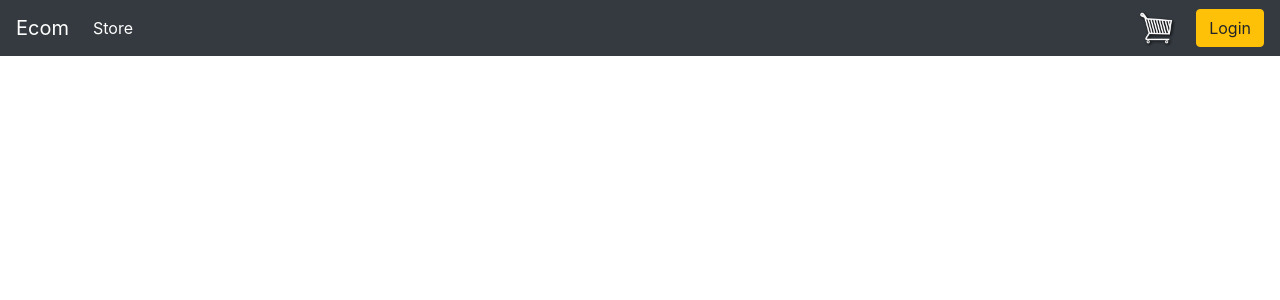
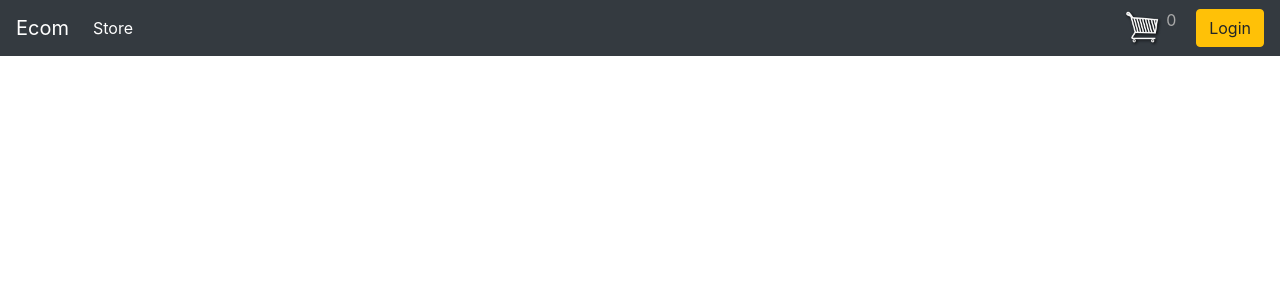
Before and after one commit to TQL1005/ecom, a Django app: page / in a window 1280 px wide. Shown: the top 300 px of the page. Run offline with Django 5.2, Linux system fonts and the light colour scheme; data that the repository does not hold is empty; some libraries are stand-ins or nearby versions.

Commit message:
add count

```diff
--- a/python/ecom/frontend/templates/index.html
+++ b/python/ecom/frontend/templates/index.html
@@ -20,11 +20,10 @@
 	      </li>
 
 	    </ul>
-      <a>
-        <img  id="cart-icon" style="width: 38px;margin-right: 20px;" src="{% static 'images/cart.png' %}">
-      </a>
-      <p id="cart-total">{{cartItems}}</p>
-
+      <div style="margin-right: 20px;">
+        <img id="cart-icon" style="width: 38px; vertical-align: middle;" src="{% static 'images/cart.png' %}">
+        <p id="cart-total" style="display: inline-block; vertical-align: top;color:darkgrey;">0</p>
+    </div>
 	    <div class="form-inline my-2 my-lg-0">
             <button class="btn btn-warning"  onclick="showLogin()"> Login </button>
             <div id="show">
@@ -49,6 +48,8 @@
 </html>
 
 <script>
+
+    sessionStorage.clear();
     // fetch_data();
     function showLogin() {
         const e = document.getElementById('show');
--- a/python/ecom/static/js/cart.js
+++ b/python/ecom/static/js/cart.js
@@ -1,4 +1,5 @@
 var btnCart = document.getElementsByClassName("update-cart");
+let x = 0;
 for (let index = 0; index < btnCart.length; index++) {
     btnCart[index].addEventListener("click", myFunc);
 }
@@ -6,4 +7,21 @@ function myFunc(event) {
     var productId = event.target.getAttribute('data-product');
     var action = event.target.getAttribute('data-action');
     console.log("product " + productId + " action " + action);
+    let x = 0;
+    if (sessionStorage.getItem(productId)){
+        x = parseInt(sessionStorage.getItem(productId));
+    }else{
+        x = 0;
+    }
+    if (action){
+        x = x + 1;
+    }
+    sessionStorage.setItem(productId,x);
+
+    if (sessionStorage.clickcount) {
+        sessionStorage.clickcount = Number(sessionStorage.clickcount) + 1;
+        document.getElementById("cart-total").innerHTML = sessionStorage.clickcount
+      } else {
+        sessionStorage.clickcount = 1;
+      }
 }
```
